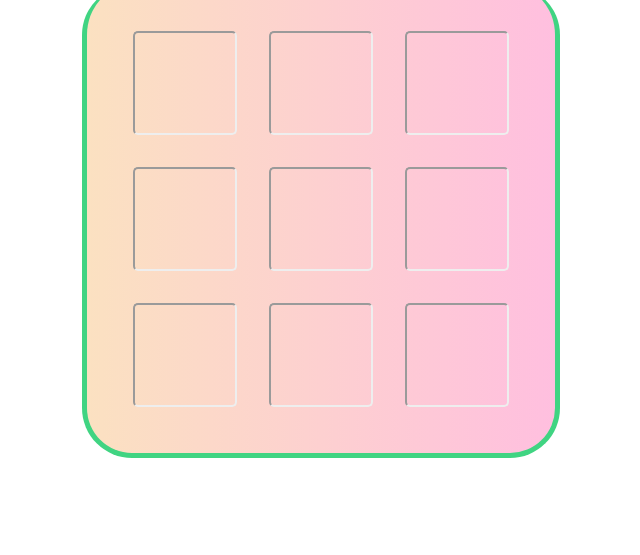
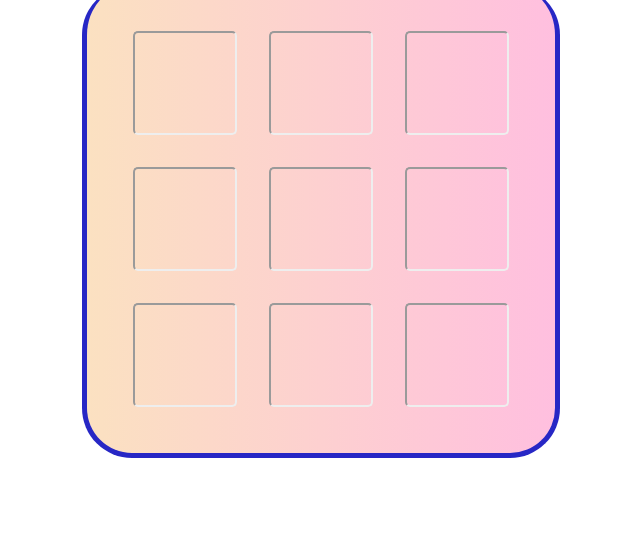
Before and after one commit to Leleka14/Itea, a plain HTML site: page TicTacToe/ticTacToeIndex.html in a window 1280 px wide. Shown: the part 245-800 px from the top of the page, without its empty margins (319-959 px from the left). Drawn offline with Linux system fonts and the light colour scheme.

Commit message:
tictactoe done, all bugs fixed

```diff
--- a/TicTacToe/ticTacToeStyle.css
+++ b/TicTacToe/ticTacToeStyle.css
@@ -68,7 +68,7 @@ header{
     white-space: nowrap;
     padding: 30px;
     border-radius: 50px;
-    border: 5px solid #40D482;
+    border: 5px solid #2727C5;
     border-top: none;
 }
 
```
